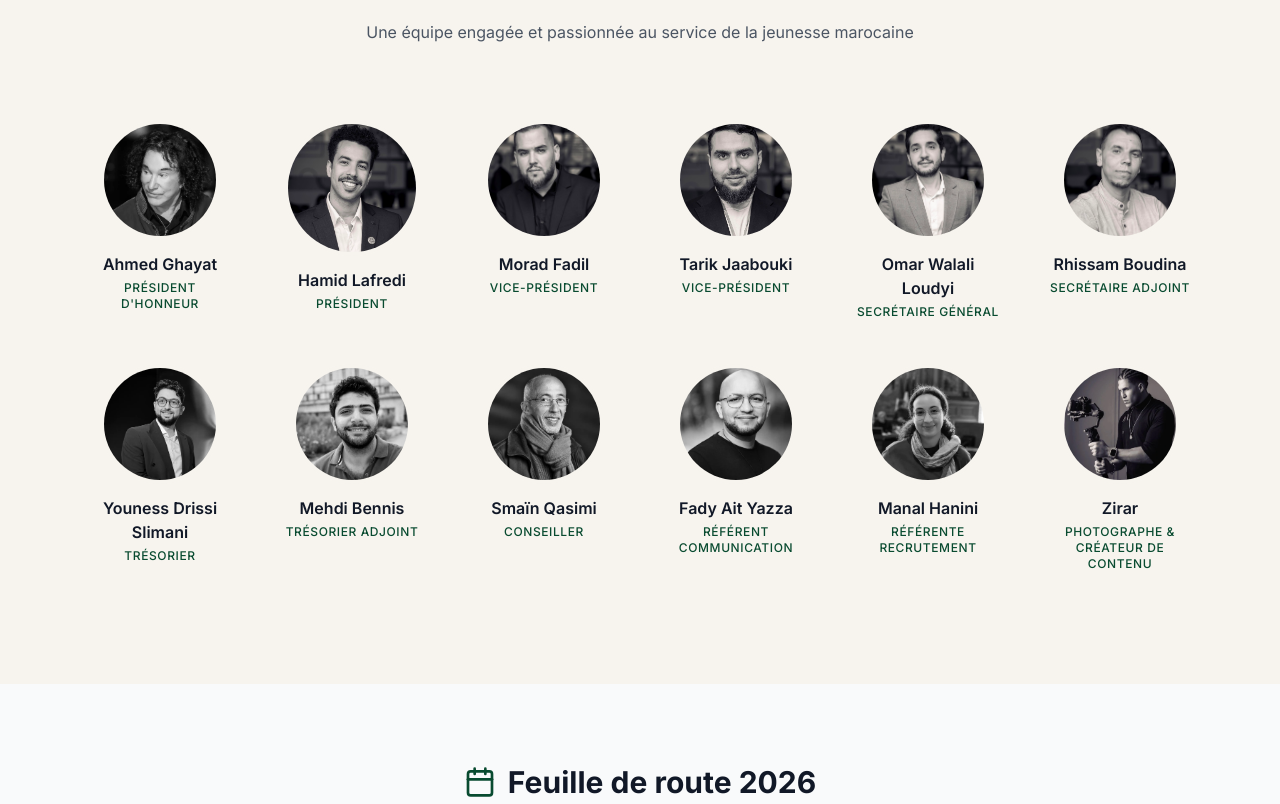
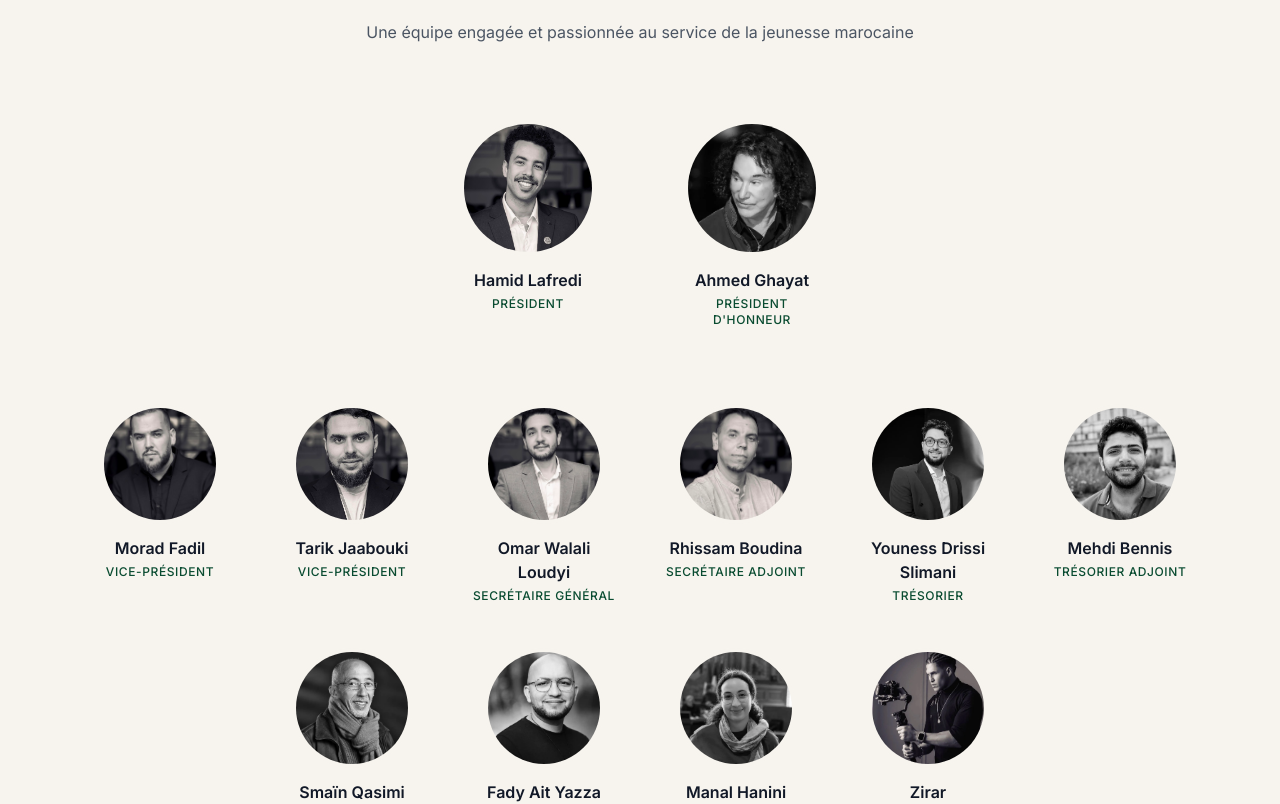
Before and after one commit to GenerationDiaspora/site-generation-diaspora, a Next.js app: page /about in a window 1280 px wide. Shown: the part 1644-2448 px from the top of the page. Built offline with nearby package versions, Linux system fonts and the light colour scheme.

Commit message:
style: Hamid + Ahmed Ghayat en rangée du haut (grands), reste en dessous
Co-Authored-By: Claude Sonnet 4.6 <noreply@anthropic.com>

```diff
--- a/components/about/TeamShowcase.tsx
+++ b/components/about/TeamShowcase.tsx
@@ -217,6 +217,9 @@ export default function TeamShowcase({
   }, []);
 
   const legal: DisplayMember[] = bureauLegal.map((m) => ({ ...m, tier: "legal" }));
+  const topRoles = ["Président", "Président d'honneur"];
+  const topMembers = legal.filter((m) => topRoles.includes(m.role ?? ""));
+  const restMembers = legal.filter((m) => !topRoles.includes(m.role ?? ""));
 
   return (
     <>
@@ -234,14 +237,17 @@ export default function TeamShowcase({
               </p>
             </div>
 
+            {/* Président et Président d'honneur — rangée du haut */}
+            <div className="flex flex-wrap justify-center gap-x-12 sm:gap-x-20 gap-y-12 mb-16 md:mb-20">
+              {topMembers.map((member) => (
+                <MemberTile key={member.name} member={member} size="lg" onOpen={openMember} />
+              ))}
+            </div>
+
+            {/* Tous les autres membres */}
             <div className="flex flex-wrap justify-center gap-x-8 sm:gap-x-12 gap-y-12">
-              {legal.map((member) => (
-                <MemberTile
-                  key={member.name}
-                  member={member}
-                  size={member.role === "Président" ? "lg" : "md"}
-                  onOpen={openMember}
-                />
+              {restMembers.map((member) => (
+                <MemberTile key={member.name} member={member} size="md" onOpen={openMember} />
               ))}
             </div>
           </div>
--- a/data/bureau.ts
+++ b/data/bureau.ts
@@ -34,17 +34,17 @@ export const presidentHonneur: BureauMember = {
 
 export const bureauLegal: BureauMember[] = [
   {
-    name: "Ahmed Ghayat",
-    role: "Président d'honneur",
-    initials: "AG",
-    photo: "/images/membre-gd/PresidentDhonneur.Ahmed.Ghayat.jpg",
-  },
-  {
     name: "Hamid Lafredi",
     role: "Président",
     initials: "HL",
     photo: "/images/membre-gd/President.Hamid.Lafredi.jpg",
     description: "Direction stratégique et représentation",
+  },
+  {
+    name: "Ahmed Ghayat",
+    role: "Président d'honneur",
+    initials: "AG",
+    photo: "/images/membre-gd/PresidentDhonneur.Ahmed.Ghayat.jpg",
   },
   {
     name: "Morad Fadil",
```
